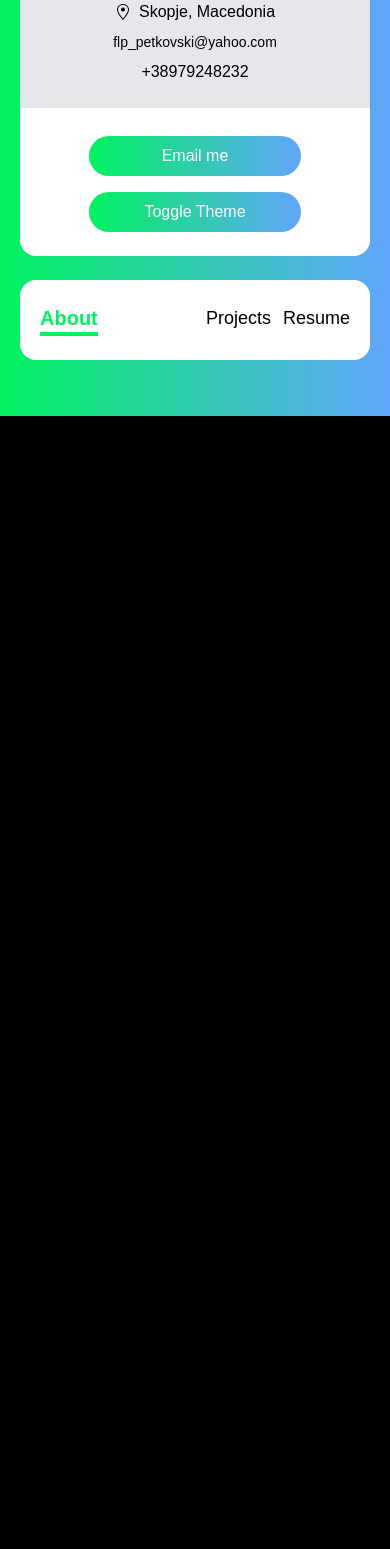
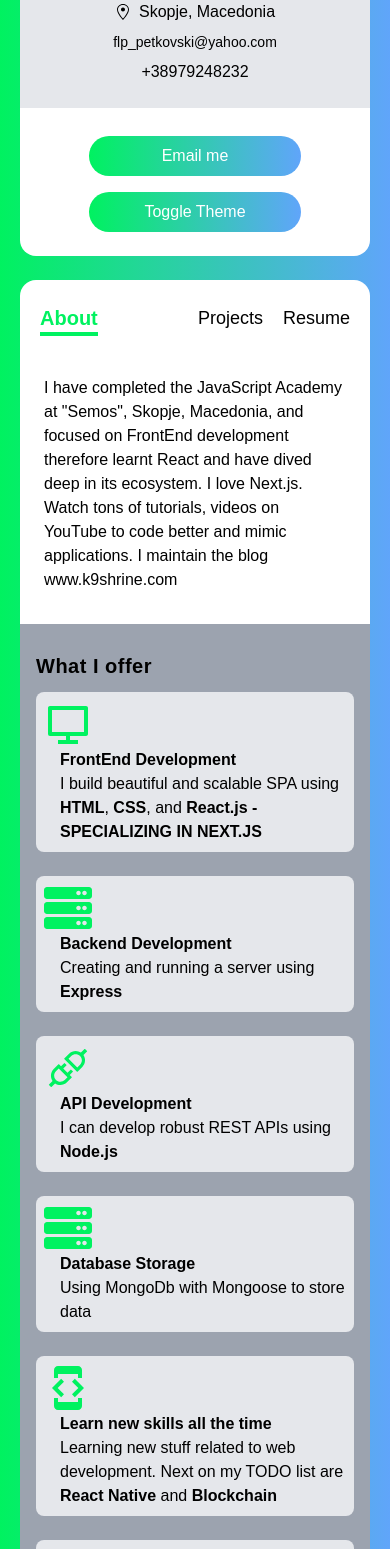
Before and after one commit to flppetkovski/portfolio, a Next.js app: page / in a window 390 px wide. Shown: the part 432-1981 px from the top of the page. Before the commit the page ends 848 px from the top, so only its background shows below. Built offline with nearby package versions, Linux system fonts and the light colour scheme.

Commit message:
Added resume page

```diff
--- a/components/Navbar.tsx
+++ b/components/Navbar.tsx
@@ -12,7 +12,7 @@ return (
 
         activeItem !== name ?  (  <Link href={route}>
         <a>
-            <span className="hover:text-green" onClick={()=>setActiveItem({name})}>{name}</span>
+            <span  className="hover:text-green" onClick={()=>setActiveItem(name)}>{name}</span>
         </a>
     </Link>) : null
 )
@@ -33,19 +33,16 @@ if (pathname === "/projects") {
 if (pathname === "/resume") {
     setActiveItem("Resume")
 }
-})
+},[])
 
    return (
         <div className="flex justify-between px-5 py-3 my-3">
 <span className="text-xl font-bold border-b-4 text-green border-green md:text-2xl">{activeItem}</span>
-<div className="flex space-x-3 text-lg ">
+<div className="flex space-x-5 text-lg">
   <NavItem activeItem={activeItem} setActiveItem={setActiveItem} name={"About"} route="/" />
   <NavItem activeItem={activeItem} setActiveItem={setActiveItem} name={"Projects"} route="/projects" />
   <NavItem activeItem={activeItem} setActiveItem={setActiveItem} name={"Resume"} route="/resume" />
-
-
-
-</div>
+    </div>
         </div>
     )
 }
--- /dev/null
+++ b/components/ServiceCard.tsx
@@ -0,0 +1,22 @@
+import { FunctionComponent } from 'react'
+import { ServiceProps } from '../types'
+
+const ServiceCard:  FunctionComponent<{service: ServiceProps}> = ({service:{Icon, about, title}}) => {
+   const createMarkup = ()=>{
+       return {
+         __html: about}
+
+   }
+
+    return (
+        <div className="items-center p-2 space-x-4">
+            <Icon  className="w-12 h-12 text-green"/>
+            <div>
+                <h4 className="font-bold">{title}</h4>
+                <p dangerouslySetInnerHTML={createMarkup()}/>
+            </div>
+        </div>
+    )
+}
+
+export default ServiceCard
--- /dev/null
+++ b/data.ts
@@ -0,0 +1,33 @@
+import { RiComputerLine} from "react-icons/ri"
+import { FaServer} from "react-icons/fa"
+import { MdDeveloperMode} from "react-icons/md"
+import { AiOutlineAntDesign, AiOutlineApi} from "react-icons/ai"
+import { ServiceProps } from './types'
+
+export const services:ServiceProps[] = [{
+    title: "FrontEnd Development",
+    about: "I build beautiful and scalable SPA using <b>HTML</b>, <b>CSS</b>, and <b>React.js - <b>SPECIALIZING IN NEXT.JS</b>",
+    Icon: RiComputerLine,
+},
+{title: "Backend Development",
+about: "Creating and running a server using <b>Express</b>",
+Icon: FaServer,
+},
+{Icon: AiOutlineApi,
+title: "API Development",
+about: "I can develop robust REST APIs using <b>Node.js</b>",
+},
+{title: "Database Storage",
+about: "Using MongoDb with Mongoose to store data",
+Icon: FaServer,
+},
+{Icon: MdDeveloperMode,
+    title: "Learn new skills all the time",
+    about: "Learning new stuff related to web development. Next on my TODO list are <b>React Native</b> and <b>Blockchain</b>",
+    },
+
+    {Icon: AiOutlineAntDesign,
+        title: "Trying to offer the best UX/UI experience",
+        about: "Enrolled to <b>Google's UX certified course on Coursera</b> & watching TONS of videos related to <b></b>UI/UX</b>",
+        }
+]
--- a/pages/api/hello.ts
+++ /dev/null
@@ -1,5 +0,0 @@
-// Next.js API route support: https://nextjs.org/docs/api-routes/introduction
-
-export default function handler(req, res) {
-  res.status(200).json({ name: 'John Doe' })
-}
--- /dev/null
+++ b/pages/api/services.ts
@@ -0,0 +1,8 @@
+import { NextApiRequest, NextApiResponse } from 'next';
+
+import { services } from '../../data';
+
+export default function handler(req: NextApiRequest, res: NextApiResponse) {
+
+  res.status(200).json({services})
+}
--- a/pages/index.tsx
+++ b/pages/index.tsx
@@ -1,11 +1,28 @@
-import Sidebar from '../components/Sidebar'
+import ServiceCard from '../components/ServiceCard'
+import { services } from '../data'
 
 const index = () => {
-  return (
-    <div>
-{/* <Sidebar/> */}
-</div>
-  )
+    return (
+        <div className="flex flex-col px-6 pt-1">
+            <h5 className="my-3 font-medium ">
+                I have completed the JavaScript Academy at "Semos", Skopje, Macedonia, and
+                focused on FrontEnd development therefore learnt React and have dived deep in its ecosystem.
+                I love Next.js.
+                Watch tons of tutorials, videos on YouTube to code better and mimic applications.
+                I maintain the blog www.k9shrine.com
+            </h5>
+<div className="p-4 mt-5 bg-gray-400" style={{marginRight: "-1.5rem", marginLeft:"-1.5rem"}}>
+            <h6 className="my-3 text-xl font-bold tracking-wide">What I offer</h6>
+            <div className="grid gap-6 lg:grid-cols-2">
+                {services.map(service=>(
+                  <div key={service.title} className="bg-gray-200 rounded-lg lg:col-span-1">
+                <ServiceCard  service={service} />
+                </div>
+                ))}
+            </div>
+        </div>
+        </div>
+    )
 }
 
 export default index
--- a/pages/resume.tsx
+++ b/pages/resume.tsx
@@ -1,7 +1,23 @@
+import ServiceCard from '../components/ServiceCard'
+import { services } from '../data'
+services
+ServiceCard
 const resume = () => {
     return (
         <div className="p-4">
-            resume page
+            <h5>
+                I have completed the JavaScript Academy at "Semos", Skopje, Macedonia. I am
+                focused on FrontEnd development therefore I have dived deep React.js and its ecosystem.
+                I love Next.js.
+                Spend a lot of time every day watching tons of tutorials and videos on YouTube to code better and mimic applications.
+                I maintain the blog <span className="font-black">www.k9shrine.com</span>
+            </h5>
+            <h6>What I offer</h6>
+            <div>
+                {services.map(service=>(
+                <ServiceCard key={service.title} service={service}
+                 />))}
+            </div>
         </div>
     )
 }
--- /dev/null
+++ b/types.ts
@@ -0,0 +1,8 @@
+import { IconType } from 'react-icons'
+
+export type ServiceProps = {
+    title: string
+    about: string
+    Icon: IconType
+    children?: any
+}
```
